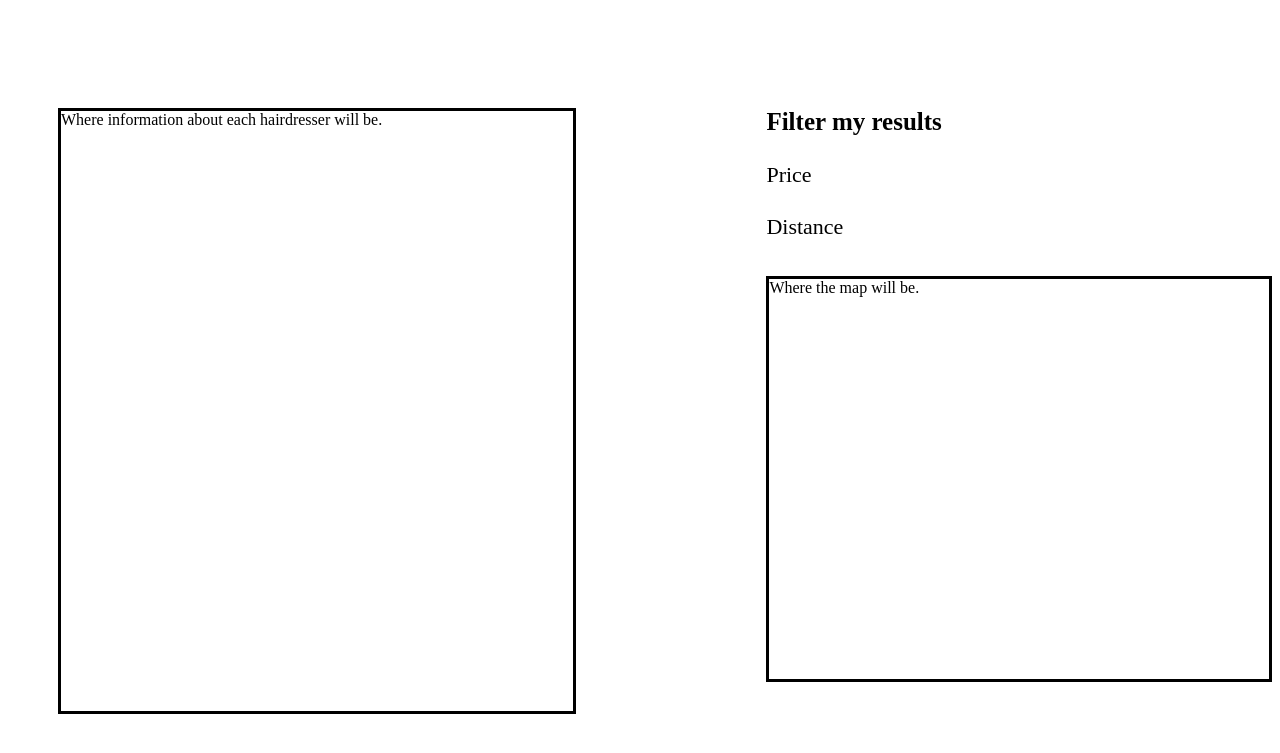
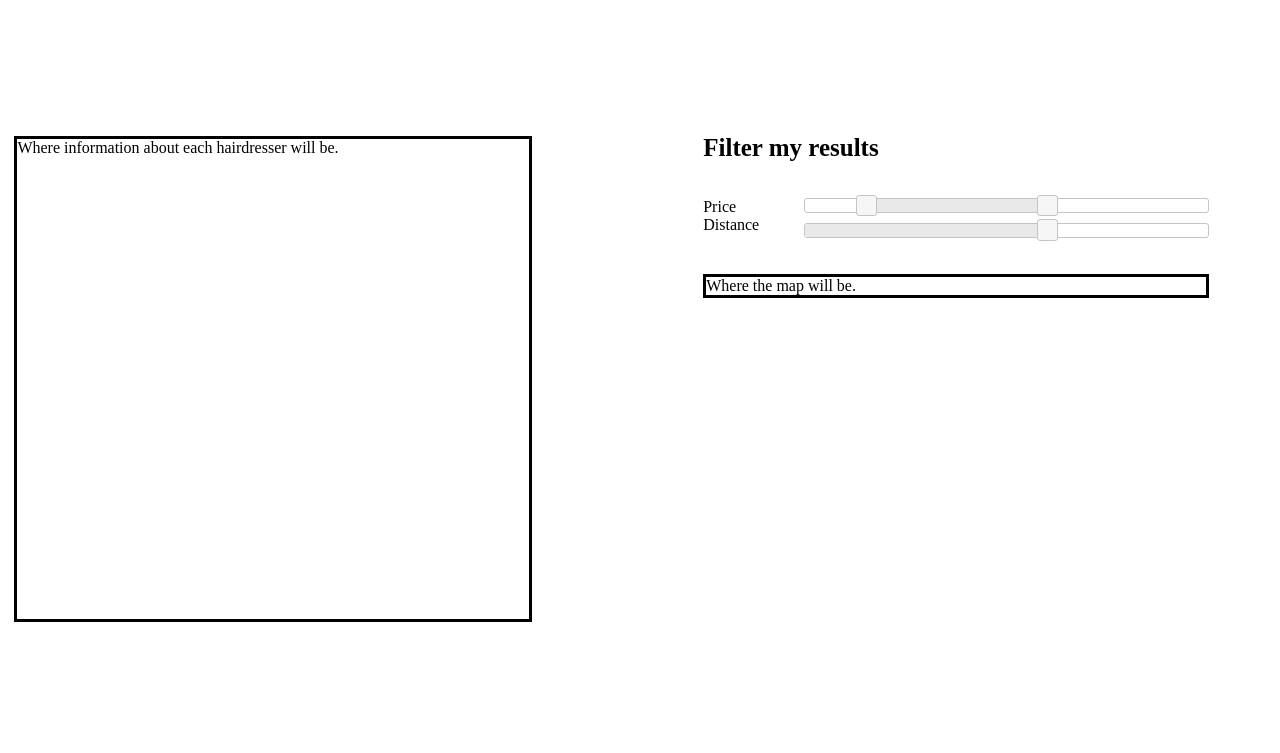
Before and after one commit to AdrianBorg/TeamI, a Django app: page /trimit/results in a window 1280 px wide. Shown: the top 753 px of the page. Run offline with Django 3.2, Linux system fonts and the light colour scheme; some libraries are stand-ins or nearby versions.

Commit message:
<added sliders>

```diff
--- a/static/css/results_style.css
+++ b/static/css/results_style.css
@@ -1,37 +1,57 @@
 
-#box{
-}
-#left_box, #right_box{
-    margin-top: 100px;
+
+#filters_box, #hairdressers_information_box{
+    margin-top: 10%;
     }
-#left_box{
+
+
+#hairdressers_information_box{
     width: 40%;
     height: 60%;
     border-style: solid;
-    margin-left: 50px;
+    margin-left: 0.5%;
     position: fixed;
     overflow-y: scroll;
-    height: 600px;
     }
 
-#right_box{
+#filters_box{
     border-style: none;
     width: 40%;
-    margin-left: 850px;
+    margin-left: 85%;
     float: right;
-    height: 500px;
+    height: 50%;
+    margin-right: 5%;
     }
+
 
 #box_header{
     font-size: 25px;
     font-weight: bold;
     margin: 0px;
     }
-p1{
+ /*box that contains the text being applied to each slider*/
+#filters{
+    position:fixed;}
+/*text contained for each slider*/
+#p1{
     font-size: 22px;
-    text-indent: 10em;
+    margin-top: 10px;
     }
+
+/*box that contains the sliders*/
+#sliders{
+    margin-left: 20%;
+    }
+
+#price_slider{
+    vertical-align: 10px;
+    }
+
+#distance_slider{
+    vertical-align:5px;
+    margin-top: 10px;}
+
 #map_box{
     border-style: solid;
-    height:400px;
+    height:40%;
     }
--- /dev/null
+++ b/static/js/results_jscript.js
@@ -0,0 +1,27 @@
+  $( function() {
+    $( "#price_slider" ).slider({
+      range: true,
+      min: 0,
+      max: 500,
+      values: [ 75, 300 ],
+      slide: function( event, ui ) {
+        $( "#amount" ).val( "$" + ui.values[ 0 ] + " - $" + ui.values[ 1 ] );
+      }
+    });
+    $( "#amount" ).val( "$" + $( "#slider-range" ).slider( "values", 0 ) +
+      " - $" + $( "#slider-range" ).slider( "values", 1 ) );
+  } );
+
+  $( function() {
+    $( "#distance_slider" ).slider({
+      orientation: "horizontal",
+      range: "min",
+      min: 0,
+      max: 100,
+      value: 60,
+      slide: function( event, ui ) {
+        $( "#amount" ).val( ui.value );
+      }
+    });
+    $( "#amount" ).val( $( "#slider-horizontal" ).slider( "value" ) );
+  } );
--- a/templates/manes/results.html
+++ b/templates/manes/results.html
@@ -1,18 +1,39 @@
 <!DOCTYPE html>
+{% load staticfiles %}
 <html>
     <head>
+
         <meta charset="UTF-8">
-        <link rel="stylesheet" href="../static/css/results_style.css">
-    </head>
+
+        <link rel="stylesheet" href="//code.jquery.com/ui/1.12.1/themes/base/jquery-ui.css">
+        <!--<link rel="stylesheet" href="/resources/demos/style.css">-->
+        <script src="https://code.jquery.com/jquery-1.12.4.js"></script>
+        <script src="https://code.jquery.com/ui/1.12.1/jquery-ui.js"></script>
+        <link rel="stylesheet" href="{% static 'css/results_style.css' %}">
+        <script src="{% static 'js/results_jscript.js'%}"></script>
     <body>
     <div id="box">
-    <div id="left_box">
+    <div id="hairdressers_information_box">
         Where information about each hairdresser will be.
+
     </div>
-    <div id="right_box">
+
+    <div id="filters_box">
         <p id="box_header">Filter my results</p>
-        <p1><br>Price</br></p1>
-        <p1><br>Distance</br></p1>
+        <br></br>
+        <div id="filters">
+            <p1>Price</p1>
+            <p1><br>Distance</br></p1>
+        </div>
+        <!--sliders div-->
+        <div id="sliders">
+
+        <div id="price_slider">
+        </div>
+
+        <div id="distance_slider"></div>
+        </div>
+
         <br></br>
         <div id="map_box">Where the map will be.</div>
 
```
